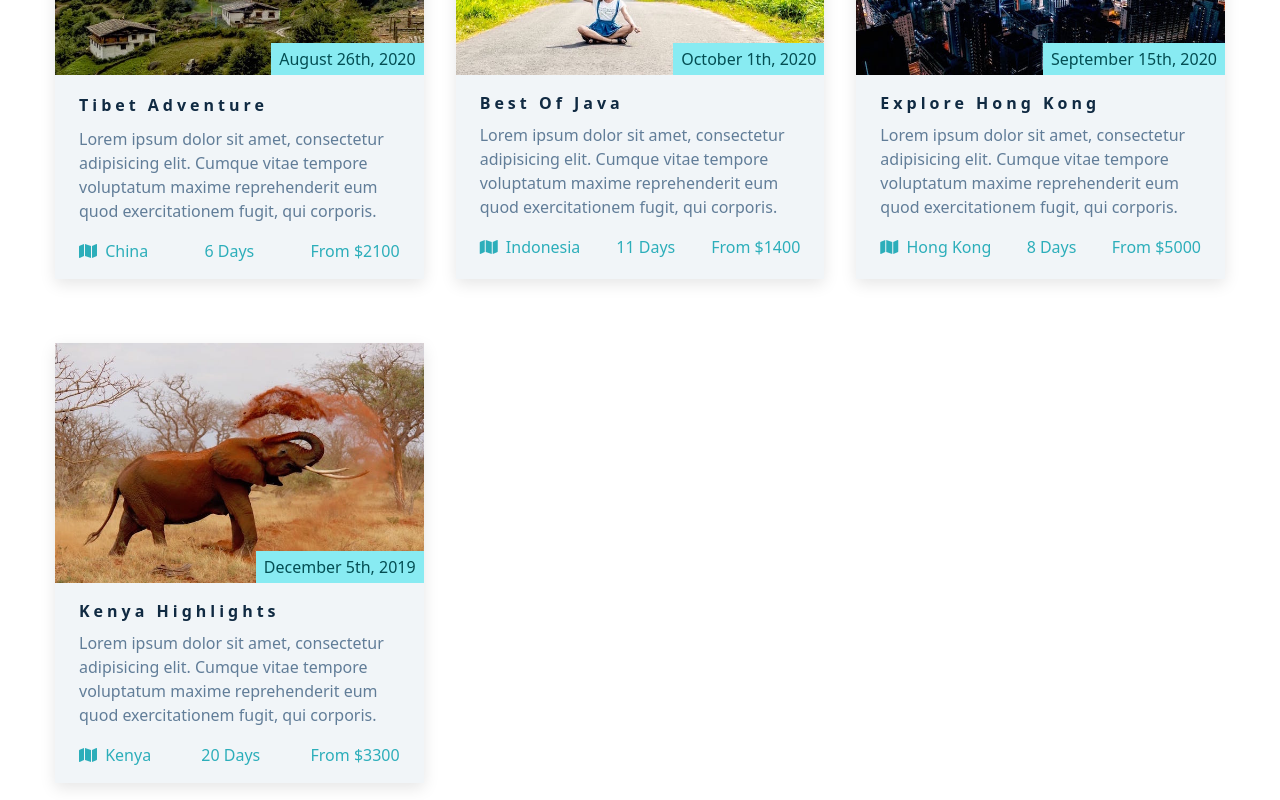
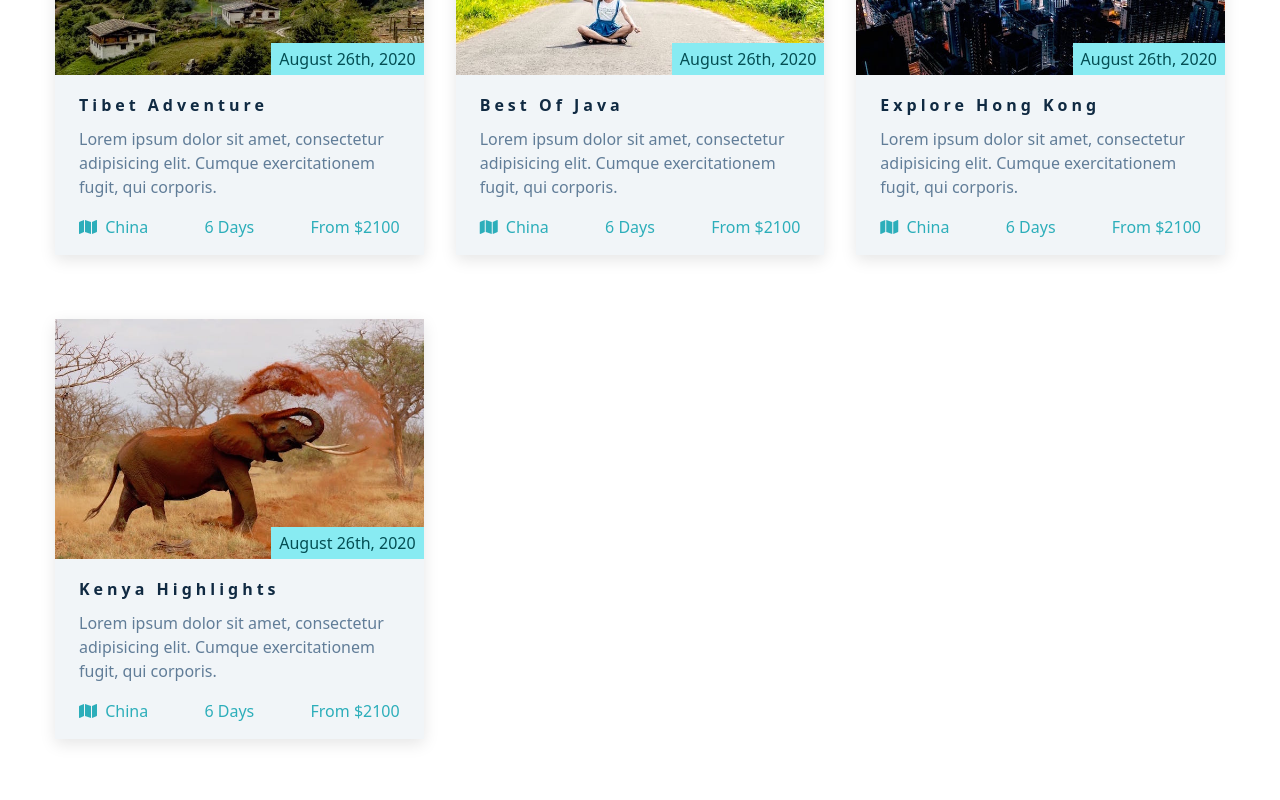
Before and after one commit to zayzou/backroads-app, a React (Create React App) app: page / in a window 1280 px wide. Shown: the part 2340-3140 px from the top of the page. Built offline with nearby package versions, Linux system fonts and the light colour scheme.

Commit message:
Refactor Tours Code

```diff
--- a/src/components/Services.js
+++ b/src/components/Services.js
@@ -7,11 +7,9 @@ const Services = () => {
         <section className="section services" id="services">
             <Title word1="Our" word2="Services"></Title>
             <div className="section-center services-center">
-                {services.map(({id, icon, title, text}) => {
-                    return (
-                        <Service key={id} icon={icon} title={title} text={text}></Service>
-                    )
-                })}
+                {services.map(({id, icon, title, text}) =>
+                    <Service key={id} icon={icon} title={title} text={text}></Service>
+                )}
 
             </div>
         </section>
--- a/src/components/Tours.js
+++ b/src/components/Tours.js
@@ -1,105 +1,35 @@
-import tour1 from "../images/tour-1.jpeg"
-import tour2 from "../images/tour-2.jpeg"
-import tour3 from "../images/tour-3.jpeg"
-import tour4 from "../images/tour-4.jpeg"
 import Title from "./Title"
+import {tours} from "../data"
+
 const Tours = () => {
     return (<section className="section" id="tours">
-
-            <Title word1="featured" word2="tours"></Title>
-            <div className="section-center featured-center">
-                <article className="tour-card">
+        <Title word1="featured" word2="tours"></Title>
+        <div className="section-center featured-center">
+            {tours.map((tour) => {
+                return (<article className="tour-card">
                     <div className="tour-img-container">
-                        <img src={tour1} className="tour-img" alt=""/>
-                        <p className="tour-date">august 26th, 2020</p>
+                        <img src={tour.image} className="tour-img" alt=""/>
+                        <p className="tour-date">{tour.date}</p>
                     </div>
                     <div className="tour-info">
                         <div className="tour-title">
-                            <h4>Tibet Adventure</h4>
+                            <h4>{tour.title}</h4>
                         </div>
                         <p>
-                            Lorem ipsum dolor sit amet, consectetur adipisicing elit. Cumque
-                            vitae tempore voluptatum maxime reprehenderit eum quod
-                            exercitationem fugit, qui corporis.
-                        </p>
-                        <div className="tour-footer">
-                            <p>
-                                <span><i className="fas fa-map"></i></span> china
-                            </p>
-                            <p>6 days</p>
-                            <p>from $2100</p>
-                        </div>
-                    </div>
-                </article>
-
-                <article className="tour-card">
-                    <div className="tour-img-container">
-                        <img src={tour2} className="tour-img" alt=""/>
-                        <p className="tour-date">october 1th, 2020</p>
-                    </div>
-                    <div className="tour-info">
-                        <h4>best of java</h4>
-                        <p>
-                            Lorem ipsum dolor sit amet, consectetur adipisicing elit. Cumque
-                            vitae tempore voluptatum maxime reprehenderit eum quod
-                            exercitationem fugit, qui corporis.
-                        </p>
-                        <div className="tour-footer">
-                            <p>
-                                <span><i className="fas fa-map"></i></span> indonesia
-                            </p>
-                            <p>11 days</p>
-                            <p>from $1400</p>
-                        </div>
-                    </div>
-                </article>
-
-                <article className="tour-card">
-                    <div className="tour-img-container">
-                        <img src={tour3} className="tour-img" alt=""/>
-                        <p className="tour-date">september 15th, 2020</p>
-                    </div>
-                    <div className="tour-info">
-                        <h4>explore hong kong</h4>
-                        <p>
-                            Lorem ipsum dolor sit amet, consectetur adipisicing elit. Cumque
-                            vitae tempore voluptatum maxime reprehenderit eum quod
-                            exercitationem fugit, qui corporis.
-                        </p>
-                        <div className="tour-footer">
-                            <p>
-                                <span><i className="fas fa-map"></i></span> hong kong
-                            </p>
-                            <p>8 days</p>
-                            <p>from $5000</p>
-                        </div>
-                    </div>
-                </article>
-
-                <article className="tour-card">
-                    <div className="tour-img-container">
-                        <img src={tour4} className="tour-img" alt=""/>
-                        <p className="tour-date">december 5th, 2019</p>
-                    </div>
-                    <div class="tour-info">
-                        <h4>kenya highlights</h4>
-                        <p>
-                            Lorem ipsum dolor sit amet, consectetur adipisicing elit. Cumque
-                            vitae tempore voluptatum maxime reprehenderit eum quod
-                            exercitationem fugit, qui corporis.
+                            {tour.text}
                         </p>
                         <div class="tour-footer">
                             <p>
-                                <span><i class="fas fa-map"></i></span> kenya
+                                <span><i class="fas fa-map"></i></span> china
                             </p>
-                            <p>20 days</p>
-                            <p>from $3300</p>
+                            <p>{tour.duration}</p>
+                            <p>{tour.price}</p>
                         </div>
                     </div>
-                </article>
-            </div>
-        </section>
-    )
+                </article>)
+            })}
+        </div>
+    </section>)
 }
 
 export default Tours
--- a/src/data.js
+++ b/src/data.js
@@ -1,3 +1,8 @@
+import tour1 from "./images/tour-1.jpeg"
+import tour2 from "./images/tour-2.jpeg"
+import tour3 from "./images/tour-3.jpeg"
+import tour4 from "./images/tour-4.jpeg"
+
 export const pageLink = [
     {id: 1, href: "#home", text: "home"},
     {id: 2, href: "#about", text: "about"},
@@ -17,24 +22,65 @@ export const services = [
         id: 1,
         title: "saving money",
         icon: "fa-wallet",
-        text : "Lorem ipsum dolor sit amet consectetur adipisicing elit Asperiores, officia."
+        text: "Lorem ipsum dolor sit amet consectetur adipisicing elit Asperiores, officia."
     },
     {
         id: 2,
         title: "endless hiking !",
         icon: "fa-tree ",
-        text : "Lorem ipsum dolor sit amet consectetur adipisicing elit Asperiores, officia."
+        text: "Lorem ipsum dolor sit amet consectetur adipisicing elit Asperiores, officia."
     },
     {
         id: 3,
         title: "amazing comfort",
         icon: "fa-socks",
-        text : "Lorem ipsum dolor sit amet consectetur adipisicing elit Asperiores, officia."
+        text: "Lorem ipsum dolor sit amet consectetur adipisicing elit Asperiores, officia."
     },
     {
         id: 4,
         title: "Good meal",
         icon: "fa-pizza-slice",
-        text : "Eat well, drink good."
+        text: "Eat well, drink good."
     }
 ]
+
+export const tours = [
+    {
+        id: 1,
+        title: "Tibet Adventure",
+        date: "august 26th, 2020",
+        text: "Lorem ipsum dolor sit amet, consectetur adipisicing elit. Cumque exercitationem fugit, qui corporis.",
+        duration: "6 days",
+        price: "from $2100",
+        image:tour1
+    },
+    {
+        id: 2,
+        title: "best of java",
+        date: "august 26th, 2020",
+        text: "Lorem ipsum dolor sit amet, consectetur adipisicing elit. Cumque exercitationem fugit, qui corporis.",
+        duration: "6 days",
+        price: "from $2100",
+        image:tour2
+    },
+    {
+        id: 3,
+        title: "explore hong kong",
+        date: "august 26th, 2020",
+        text: "Lorem ipsum dolor sit amet, consectetur adipisicing elit. Cumque exercitationem fugit, qui corporis.",
+        duration: "6 days",
+        price: "from $2100",
+        image:tour3
+    },
+    {
+        id: 4,
+        title: "kenya highlights",
+        date: "august 26th, 2020",
+        text: "Lorem ipsum dolor sit amet, consectetur adipisicing elit. Cumque exercitationem fugit, qui corporis.",
+        duration: "6 days",
+        price: "from $2100",
+        image:tour4
+    },
+
+
+]
```
